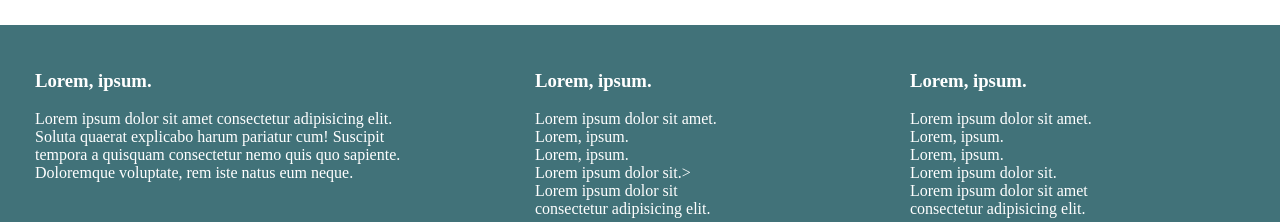
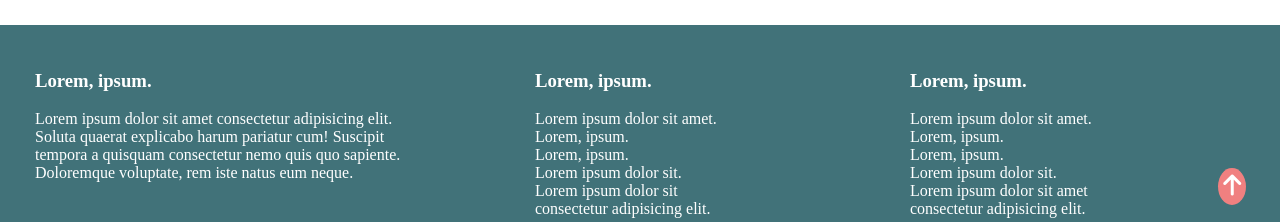
Before and after one commit to Shourov98hassan/consulting-doctor-html-template, a plain HTML site: page index.html in a window 1280 px wide. Shown: the part 4037-4259 px from the top of the page. Drawn offline with Linux system fonts and the light colour scheme.

Commit message:
put arrow sign

```diff
--- a/index.html
+++ b/index.html
@@ -251,7 +251,7 @@
             <p>Lorem ipsum dolor sit amet.<br>
                 Lorem, ipsum.<br>
                 Lorem, ipsum.<br>
-                Lorem ipsum dolor sit.><br>
+                Lorem ipsum dolor sit.<br>
                 Lorem ipsum dolor sit <br>
                 consectetur adipisicing elit.
             </p>
@@ -266,7 +266,16 @@
                 Lorem ipsum dolor sit amet <br>
                 consectetur adipisicing elit.
             </p>
+
         </div>
+
+        <div class="arrow">
+            <i class="fa-solid fa-arrow-up"></i>
+           </div>
+
+
+
+
 
     </footer>
 
--- a/style.css
+++ b/style.css
@@ -302,5 +302,20 @@
     margin-top: 30px;
     margin-left: 20px;
     bottom: 0;
+    position: relative;
 
 }
+
+.arrow{
+    position: absolute;
+    color: white;
+    margin-left:94%;
+    margin-top: 10%;
+    background-color: lightcoral;
+    border-radius: 50%;
+    padding: 5px;
+    font-size: 1.5rem;
+    cursor: pointer;
+
+
+}
```
